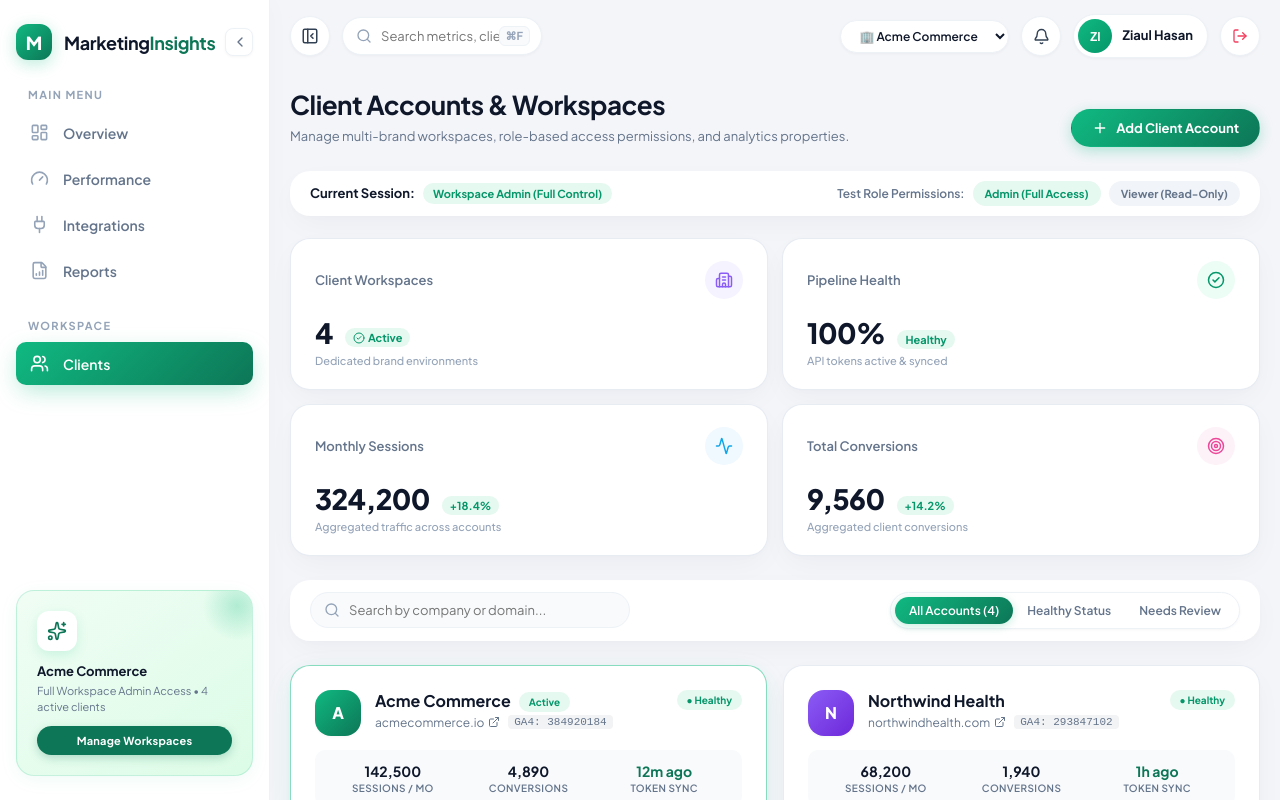
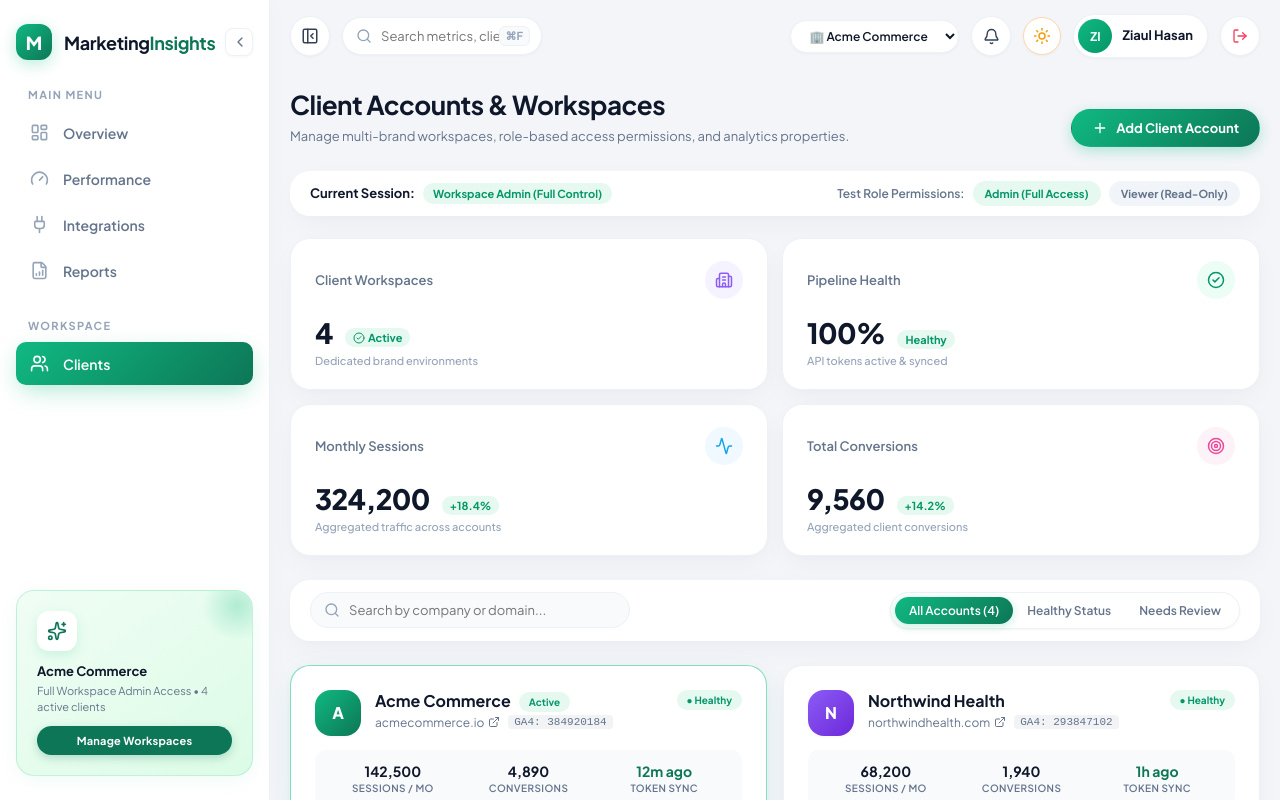
Before and after one commit to zhsaikot/marketing-insights-zhs, a React (Vite) app: page /clients in a window 1280 px wide. Shown: the top 800 px of the page. Built offline with nearby package versions, Linux system fonts and the light colour scheme.

Commit message:
feat: add full dark/light theme mode with glowing toggle button and smooth transition animations

```diff
--- a/src/components/layout/Topbar.tsx
+++ b/src/components/layout/Topbar.tsx
@@ -2,6 +2,7 @@ import { useState, useEffect } from 'react';
 import type { AuthUser } from '../../types';
 import { getStoredClients, getActiveClientId, setActiveClientId } from '../../utils/clients';
 import { Search, Bell, LogOut, PanelLeftOpen, PanelLeftClose } from 'lucide-react';
+import { ThemeToggle } from '../ui/ThemeToggle';
 
 interface TopbarProps {
   title: string;
@@ -92,6 +93,9 @@ export function Topbar({
           <Bell size={17} />
         </button>
 
+        {/* Dark / Light Mode Toggle Button */}
+        <ThemeToggle />
+
         {/* User Account Profile Pill (Sociafy Style) */}
         <div
           className="account-profile-pill"
--- /dev/null
+++ b/src/components/ui/ThemeToggle.tsx
@@ -0,0 +1,39 @@
+import { useState } from 'react';
+import { Sun, Moon } from 'lucide-react';
+import { useTheme } from '../../hooks/useTheme';
+
+interface ThemeToggleProps {
+  className?: string;
+  style?: React.CSSProperties;
+}
+
+export function ThemeToggle({ className = '', style }: ThemeToggleProps) {
+  const { isDark, toggleTheme } = useTheme();
+  const [animating, setAnimating] = useState(false);
+
+  const handleClick = () => {
+    setAnimating(true);
+    toggleTheme();
+    setTimeout(() => setAnimating(false), 500);
+  };
+
+  return (
+    <button
+      type="button"
+      className={`theme-toggle-btn ${isDark ? 'is-dark' : 'is-light'} ${animating ? 'is-animating' : ''} ${className}`}
+      onClick={handleClick}
+      title={isDark ? 'Switch to Light Mode' : 'Switch to Dark Mode'}
+      aria-label={isDark ? 'Switch to Light Mode' : 'Switch to Dark Mode'}
+      style={style}
+    >
+      <div className={`theme-toggle-inner ${animating ? 'spin-effect' : ''}`}>
+        {isDark ? (
+          <Moon size={18} className="theme-icon moon-icon" />
+        ) : (
+          <Sun size={18} className="theme-icon sun-icon" />
+        )}
+      </div>
+      <span className="theme-toggle-glow" />
+    </button>
+  );
+}
--- /dev/null
+++ b/src/hooks/useTheme.ts
@@ -0,0 +1,66 @@
+import { useState, useEffect, useCallback } from 'react';
+
+export type Theme = 'light' | 'dark';
+
+const THEME_STORAGE_KEY = 'marketing-insights-theme';
+
+export function getInitialTheme(): Theme {
+  try {
+    const saved = localStorage.getItem(THEME_STORAGE_KEY) as Theme | null;
+    if (saved === 'light' || saved === 'dark') {
+      return saved;
+    }
+    if (typeof window !== 'undefined' && window.matchMedia('(prefers-color-scheme: dark)').matches) {
+      return 'dark';
+    }
+  } catch {
+    // Fallback if localStorage or window is inaccessible
+  }
+  return 'light';
+}
+
+export function useTheme() {
+  const [theme, setTheme] = useState<Theme>(getInitialTheme);
+
+  // Apply theme attributes to <html>
+  const applyTheme = useCallback((targetTheme: Theme) => {
+    if (typeof document === 'undefined') return;
+    document.documentElement.setAttribute('data-theme', targetTheme);
+    if (targetTheme === 'dark') {
+      document.documentElement.classList.add('dark');
+    } else {
+      document.documentElement.classList.remove('dark');
+    }
+  }, []);
+
+  useEffect(() => {
+    applyTheme(theme);
+  }, [theme, applyTheme]);
+
+  // Toggle between dark and light
+  const toggleTheme = useCallback(() => {
+    setTheme((prev) => {
+      const next: Theme = prev === 'dark' ? 'light' : 'dark';
+      try {
+        localStorage.setItem(THEME_STORAGE_KEY, next);
+      } catch (err) {
+        console.error('Failed to save theme in localStorage:', err);
+      }
+      applyTheme(next);
+      return next;
+    });
+  }, [applyTheme]);
+
+  return {
+    theme,
+    isDark: theme === 'dark',
+    toggleTheme,
+    setTheme: (newTheme: Theme) => {
+      try {
+        localStorage.setItem(THEME_STORAGE_KEY, newTheme);
+      } catch {}
+      setTheme(newTheme);
+      applyTheme(newTheme);
+    },
+  };
+}
--- a/src/styles.css
+++ b/src/styles.css
@@ -51,6 +51,164 @@
   font-family: 'Plus Jakarta Sans', sans-serif;
   color: var(--ink);
   background: var(--paper);
+}
+
+/* ===================================================================
+   Dark Theme System (Luxury Deep Slate & Cyber Emerald)
+   =================================================================== */
+[data-theme='dark'],
+html.dark {
+  /* Core Brand Emerald Palette for Dark Backgrounds */
+  --green: #10b981;
+  --brand-green: #10b981;
+  --green-hover: #059669;
+  --green-light: rgba(16, 185, 129, 0.15);
+  --green-mint: rgba(16, 185, 129, 0.25);
+  --green-accent: #34d399;
+  --green-gradient: linear-gradient(135deg, #10b981 0%, #059669 100%);
+  --green-gradient-hover: linear-gradient(135deg, #34d399 0%, #10b981 100%);
+  --green-glow: 0 8px 24px -4px rgba(16, 185, 129, 0.5);
+
+  /* Secondary Accents */
+  --coral: #fb7185;
+  --coral-light: rgba(244, 63, 94, 0.15);
+  --yellow: #fbbf24;
+  --yellow-light: rgba(245, 158, 11, 0.15);
+  --purple: #a78bfa;
+  --purple-light: rgba(139, 92, 246, 0.15);
+  --blue: #38bdf8;
+  --blue-light: rgba(14, 165, 233, 0.15);
+
+  /* Atmospheric Neutrals & Surfaces */
+  --ink: #f8fafc;
+  --ink-secondary: #cbd5e1;
+  --muted: #94a3b8;
+  --muted-light: #64748b;
+  --line: #1e293b;
+  --line-subtle: #162032;
+  --paper: #0b0f19;          /* Deep luxury slate canvas */
+  --paper-soft: #131b2e;     /* Sub-surface / row hovers */
+  --white: #0f172a;          /* Card & container dark surface */
+  --sidebar-bg: #0b1120;     /* Sidebar contrast surface */
+
+  /* Deep Multi-layered Ambient Shadows */
+  --shadow-xs: 0 1px 3px rgba(0, 0, 0, 0.4);
+  --shadow-sm: 0 3px 12px -1px rgba(0, 0, 0, 0.5), 0 1px 3px rgba(0, 0, 0, 0.3);
+  --shadow-card: 0 10px 30px -4px rgba(0, 0, 0, 0.65), 0 2px 8px -2px rgba(0, 0, 0, 0.45);
+  --shadow-hover: 0 18px 40px -6px rgba(0, 0, 0, 0.75), 0 4px 12px -2px rgba(0, 0, 0, 0.5);
+  --shadow-pill: 0 4px 16px rgba(16, 185, 129, 0.4);
+}
+
+/* Global Smooth Dark <-> Light Mode Transitions */
+html {
+  transition: background-color 0.4s cubic-bezier(0.4, 0, 0.2, 1),
+              color 0.4s cubic-bezier(0.4, 0, 0.2, 1);
+}
+
+body,
+.card,
+.topbar,
+.sidebar,
+.pill-segmented-control,
+.pill-select,
+.input,
+.select,
+.insight,
+.metric-card,
+.sociafy-metric-card,
+.client-item-card,
+.report-item-card,
+.table-wrap,
+.button-secondary,
+.account-profile-pill,
+.search-pill-wrapper,
+.search-pill-input {
+  transition: background-color 0.35s cubic-bezier(0.4, 0, 0.2, 1),
+              border-color 0.35s cubic-bezier(0.4, 0, 0.2, 1),
+              color 0.35s cubic-bezier(0.4, 0, 0.2, 1),
+              box-shadow 0.35s cubic-bezier(0.4, 0, 0.2, 1);
+}
+
+/* ===================================================================
+   Theme Toggle Button & Animated Glow Effects
+   =================================================================== */
+.theme-toggle-btn {
+  position: relative;
+  width: 38px;
+  height: 38px;
+  border-radius: var(--radius-pill);
+  border: 1px solid var(--line);
+  background: var(--white);
+  color: var(--ink);
+  display: inline-flex;
+  align-items: center;
+  justify-content: center;
+  cursor: pointer;
+  padding: 0;
+  box-shadow: var(--shadow-xs);
+  transition: all 0.35s cubic-bezier(0.34, 1.56, 0.64, 1);
+  outline: none;
+  overflow: hidden;
+}
+
+.theme-toggle-inner {
+  display: flex;
+  align-items: center;
+  justify-content: center;
+  transition: transform 0.5s cubic-bezier(0.34, 1.56, 0.64, 1);
+}
+
+/* 3D Spin / Spring Animation on Click */
+.theme-toggle-inner.spin-effect {
+  animation: themeIconSpin 0.55s cubic-bezier(0.34, 1.56, 0.64, 1);
+}
+
+@keyframes themeIconSpin {
+  0% {
+    transform: rotate(0deg) scale(0.6);
+    opacity: 0.4;
+  }
+  60% {
+    transform: rotate(380deg) scale(1.25);
+    opacity: 1;
+  }
+  100% {
+    transform: rotate(360deg) scale(1);
+    opacity: 1;
+  }
+}
+
+/* Light Mode: Warm Golden Solar Aura */
+.theme-toggle-btn.is-light {
+  color: #f59e0b;
+  border-color: #fed7aa;
+  background: #ffffff;
+}
+
+.theme-toggle-btn.is-light:hover {
+  border-color: #f59e0b;
+  background: #fffbeb;
+  box-shadow: 0 0 16px rgba(245, 158, 11, 0.4), 0 2px 6px rgba(0, 0, 0, 0.05);
+  transform: translateY(-2px) scale(1.06);
+}
+
+/* Dark Mode: Radiant Celestial Lunar Glow */
+.theme-toggle-btn.is-dark {
+  color: #c084fc;
+  border-color: #3b2866;
+  background: #17112b;
+  box-shadow: 0 0 10px rgba(168, 85, 247, 0.25);
+}
+
+.theme-toggle-btn.is-dark:hover {
+  border-color: #c084fc;
+  background: #251642;
+  box-shadow: 0 0 20px rgba(192, 132, 252, 0.5), 0 0 35px rgba(147, 51, 234, 0.3);
+  transform: translateY(-2px) scale(1.06);
+}
+
+.theme-toggle-btn:active {
+  transform: scale(0.92);
 }
 
 * {
@@ -275,9 +433,9 @@ button {
   width: 18px;
   height: 18px;
   border-radius: 50%;
-  background: #ffffff;
+  background: var(--white);
   color: #0d7656;
-  border: 2px solid #ffffff;
+  border: 2px solid var(--white);
   display: grid;
   place-items: center;
   box-shadow: 0 2px 5px rgba(0, 0, 0, 0.15);
@@ -366,7 +524,7 @@ button {
   width: 40px;
   height: 40px;
   border-radius: 12px;
-  background: #ffffff;
+  background: var(--white);
   display: grid;
   place-items: center;
   margin-bottom: 12px;
@@ -596,7 +754,7 @@ button {
    =================================================================== */
 .card {
   background: var(--white);
-  border: 1px solid rgba(226, 232, 240, 0.8);
+  border: 1px solid var(--line);
   border-radius: var(--radius-card);
   padding: 24px;
   box-shadow: var(--shadow-card);
@@ -619,7 +777,7 @@ button {
 
 .sociafy-metric-card {
   background: var(--white);
-  border: 1px solid rgba(226, 232, 240, 0.8);
+  border: 1px solid var(--line);
   border-radius: var(--radius-card);
   padding: 22px 24px;
   box-shadow: var(--shadow-card);
@@ -801,7 +959,7 @@ button {
 /* Segmented Control Switcher (Channels) */
 .pill-segmented-control {
   display: flex;
-  background: #ffffff;
+  background: var(--white);
   border: 1px solid var(--line);
   border-radius: var(--radius-pill);
   padding: 4px;
@@ -1274,7 +1432,7 @@ tr:hover td {
 
 .report-item-card {
   background: var(--white);
-  border: 1px solid rgba(226, 232, 240, 0.8);
+  border: 1px solid var(--line);
   border-radius: var(--radius-card);
   padding: 24px;
   box-shadow: var(--shadow-card);
@@ -1429,7 +1587,7 @@ tr:hover td {
 
 .client-item-card {
   background: var(--white);
-  border: 1px solid rgba(226, 232, 240, 0.8);
+  border: 1px solid var(--line);
   border-radius: var(--radius-card);
   padding: 24px;
   box-shadow: var(--shadow-card);
```
